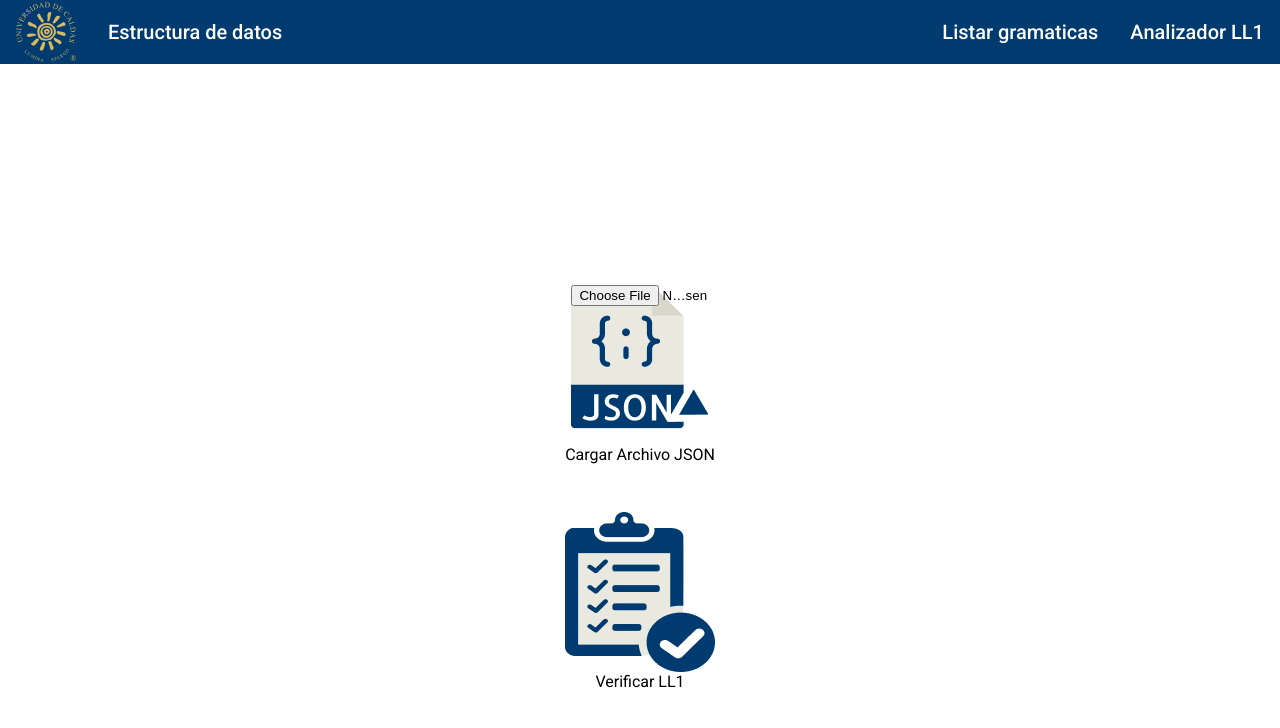
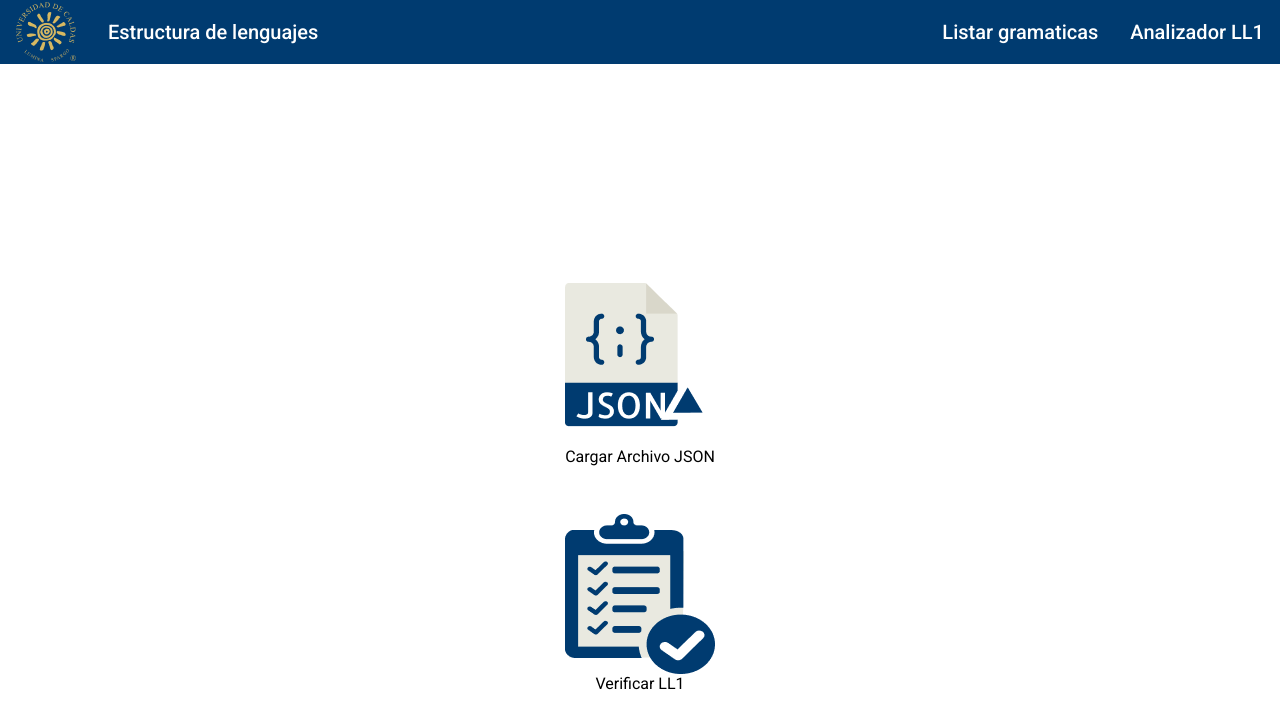
Before and after one commit to JulianFlorez8/FrontendLL1, an Angular app: page /inicio in a window 1280 px wide. Shown: the top 728 px of the page. Built offline with nearby package versions, Linux system fonts and the light colour scheme.

Commit message:
Pequeños cambios

```diff
--- a/src/app/app.component.html
+++ b/src/app/app.component.html
@@ -1,11 +1,13 @@
 <mat-toolbar class="toolbar">
   <div class="toolbar-inicio">
-      <img class="toolbar-icon" src="./assets/UCALDAS.png" alt="" />
-      <span>Estructura de datos</span>
+    <img class="toolbar-icon" src="./assets/UCALDAS.png" alt="" />
+    <span>Estructura de lenguajes</span>
   </div>
   <div class="toolbar-div">
-      <span class="toolbar-link" routerLink="/gramatica/listar-gramatica">Listar gramaticas</span>
-      <span >Analizador LL1</span>
+    <span class="toolbar-link" routerLink="/gramatica/listar-gramatica"
+      >Listar gramaticas</span
+    >
+    <span>Analizador LL1</span>
   </div>
 </mat-toolbar>
 <router-outlet></router-outlet>
--- /dev/null
+++ b/src/app/modelos/archivo.model.ts
@@ -0,0 +1,4 @@
+export class ArchivoModel {
+  ruta: string = '';
+  constructor() {}
+}
--- a/src/app/modules/gramatica/ver-gramatica/ver-gramatica.component.html
+++ b/src/app/modules/gramatica/ver-gramatica/ver-gramatica.component.html
@@ -1,58 +1,57 @@
 <div class="body-top">
-    <button mat-button class="button" routerLink="/inicio" >Nueva gramática</button>
+  <button mat-button class="button" routerLink="/inicio">
+    Nueva gramática
+  </button>
   <div class="body-item">
-
-        <img src="./assets/VERIFICAR.png" alt="">
     <span>La gramática es LL1</span>
   </div>
   <span>Contador de gramáticas:1</span>
 </div>
 <div class="body">
-    <table mat-table  [dataSource]="primeros" class="mat-elevation-z8">
+  <table mat-table [dataSource]="primeros" class="mat-elevation-z8">
     <ng-container matColumnDef="NoTerminal">
-          <th class="thead-table"  mat-header-cell *matHeaderCellDef> No Terminal </th>
-          <td mat-cell *matCellDef="let element"> {{element.name}} </td>
+      <th class="thead-table" mat-header-cell *matHeaderCellDef>No Terminal</th>
+      <td mat-cell *matCellDef="let element">{{ element.name }}</td>
     </ng-container>
 
-
     <ng-container matColumnDef="Tipo">
-          <th class="thead-table"  mat-header-cell *matHeaderCellDef> Primeros </th>
-          <td mat-cell *matCellDef="let element"> {{element.weight}} </td>
+      <th class="thead-table" mat-header-cell *matHeaderCellDef>Primeros</th>
+      <td mat-cell *matCellDef="let element">{{ element.weight }}</td>
     </ng-container>
 
     <tr mat-header-row *matHeaderRowDef="displayedColumns"></tr>
-        <tr mat-row *matRowDef="let row; columns: displayedColumns;"></tr>
+    <tr mat-row *matRowDef="let row; columns: displayedColumns"></tr>
   </table>
 
-    <table mat-table  [dataSource]="siguientes" class="mat-elevation-z8">
+  <table mat-table [dataSource]="siguientes" class="mat-elevation-z8">
     <ng-container matColumnDef="NoTerminal">
-          <th class="thead-table"  mat-header-cell *matHeaderCellDef> No Terminal </th>
-          <td mat-cell *matCellDef="let element"> {{element.name}} </td>
+      <th class="thead-table" mat-header-cell *matHeaderCellDef>No Terminal</th>
+      <td mat-cell *matCellDef="let element">{{ element.name }}</td>
     </ng-container>
 
-
     <ng-container matColumnDef="Tipo">
-          <th class="thead-table"  mat-header-cell *matHeaderCellDef> Siguientes </th>
-          <td mat-cell *matCellDef="let element"> {{element.weight}} </td>
+      <th class="thead-table" mat-header-cell *matHeaderCellDef>Siguientes</th>
+      <td mat-cell *matCellDef="let element">{{ element.weight }}</td>
     </ng-container>
 
     <tr mat-header-row *matHeaderRowDef="displayedColumns"></tr>
-        <tr mat-row *matRowDef="let row; columns: displayedColumns;"></tr>
+    <tr mat-row *matRowDef="let row; columns: displayedColumns"></tr>
   </table>
 
-    <table mat-table  [dataSource]="prediccion" class="mat-elevation-z8">
+  <table mat-table [dataSource]="prediccion" class="mat-elevation-z8">
     <ng-container matColumnDef="NoTerminal">
-          <th class="thead-table"  mat-header-cell *matHeaderCellDef> No Terminal </th>
-          <td mat-cell *matCellDef="let element"> {{element.name}} </td>
+      <th class="thead-table" mat-header-cell *matHeaderCellDef>No Terminal</th>
+      <td mat-cell *matCellDef="let element">{{ element.name }}</td>
     </ng-container>
 
-
     <ng-container matColumnDef="Tipo">
-          <th class="thead-table"  mat-header-cell *matHeaderCellDef> Conjunto Predicción </th>
-          <td mat-cell *matCellDef="let element"> {{element.weight}} </td>
+      <th class="thead-table" mat-header-cell *matHeaderCellDef>
+        Conjunto Predicción
+      </th>
+      <td mat-cell *matCellDef="let element">{{ element.weight }}</td>
     </ng-container>
 
     <tr mat-header-row *matHeaderRowDef="displayedColumns"></tr>
-        <tr mat-row *matRowDef="let row; columns: displayedColumns;"></tr>
+    <tr mat-row *matRowDef="let row; columns: displayedColumns"></tr>
   </table>
 </div>
--- a/src/app/modules/inicio/pagina-inicio/pagina-inicio.component.css
+++ b/src/app/modules/inicio/pagina-inicio/pagina-inicio.component.css
@@ -1,5 +1,4 @@
-
-.body{
+.body {
   display: flex;
   flex-direction: column;
   align-items: center;
@@ -8,17 +7,21 @@
   justify-content: center;
 }
 
-.body-item{
+.body-item {
   display: flex;
   flex-direction: column;
   align-items: center;
   margin-top: 3rem;
 }
-.toolbar-link{
+.toolbar-link {
   cursor: pointer;
 }
-.skin{
+.skin {
   background-image: url("../../../../assets/JSON.png");
   width: 137px;
   height: 160px;
 }
+
+.image-upload > input {
+  display: none;
+}
--- a/src/app/modules/inicio/pagina-inicio/pagina-inicio.component.html
+++ b/src/app/modules/inicio/pagina-inicio/pagina-inicio.component.html
@@ -1,15 +1,20 @@
-
-
 <div class="body">
-    <div class="body-item">
-
-
-        <input (change)="cambio($event)" class="skin" type="file">
-        <span>{{json}}</span>
-
+  <div class="body-item">
+    <div class="image-upload">
+      <label for="file-input">
+        <img src="../../../../assets/JSON.png" />
+      </label>
+      <input
+        id="file-input"
+        type="file"
+        (change)="cambio($event)"
+        accept=".json"
+      />
     </div>
-    <div class="body-item">
-        <img src="./assets/VERIFICAR.png" alt="">
-        <span>Verificar LL1</span>
-    </div>
+    <span>{{ json }}</span>
+  </div>
+  <div class="body-item" [routerLink]="['/gramatica/ver-gramatica/']">
+    <img src="./assets/VERIFICAR.png" alt="" />
+    <span>Verificar LL1</span>
+  </div>
 </div>
```
Lines whose indentation alone changed are shown as unchanged.
